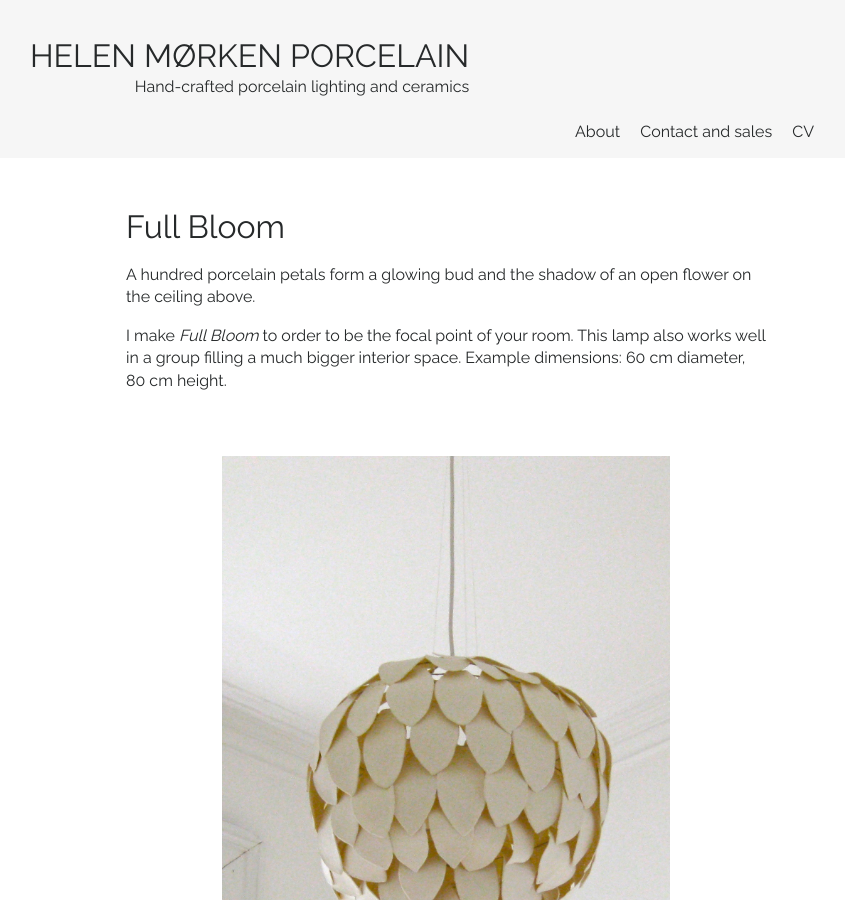
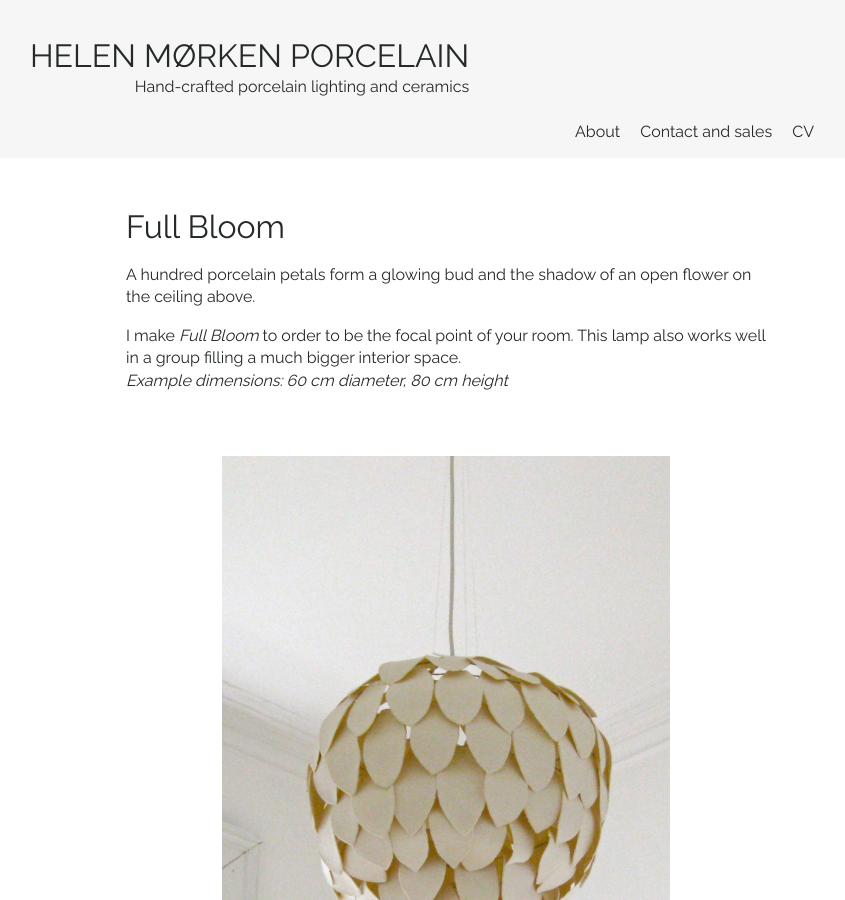
Before and after one commit to rebekkjm/helenmorkenno, a Jekyll site: the page built from _products/full-bloom.md, in a window 1280 px wide and 900 px high. Shown: the whole window, without its empty margins (194-1039 px from the left). Built offline with Jekyll 4.4.1, drawn with Linux system fonts in a browser that asks for light colours.

Commit message:
Update full-bloom.md

```diff
--- a/_products/full-bloom.md
+++ b/_products/full-bloom.md
@@ -7,7 +7,8 @@
 
 A hundred porcelain petals form a glowing bud and the shadow of an open flower on the ceiling above.
 
-I make *Full Bloom* to order to be the focal point of your room. This lamp also works well in a group filling a much bigger interior space. Example dimensions: 60 cm diameter, 80 cm height.
+I make *Full Bloom* to order to be the focal point of your room. This lamp also works well in a group filling a much bigger interior space.
+*Example dimensions: 60 cm diameter, 80 cm height*
 
 ![Large chandelier composed of porcelain petals]({{ site.github.url }}/img/Full_bloom1.jpg)
 
```
